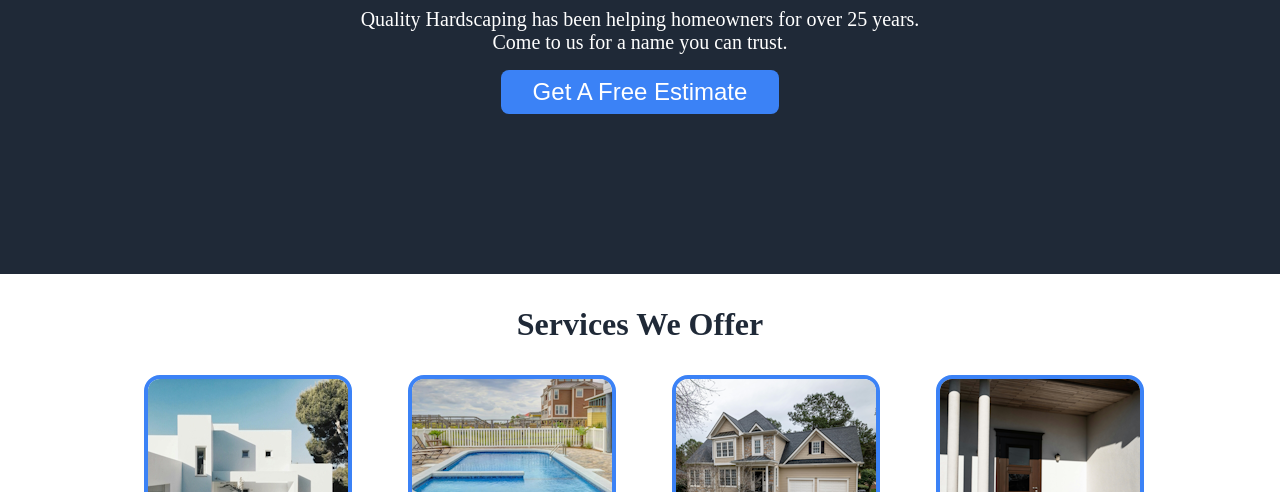
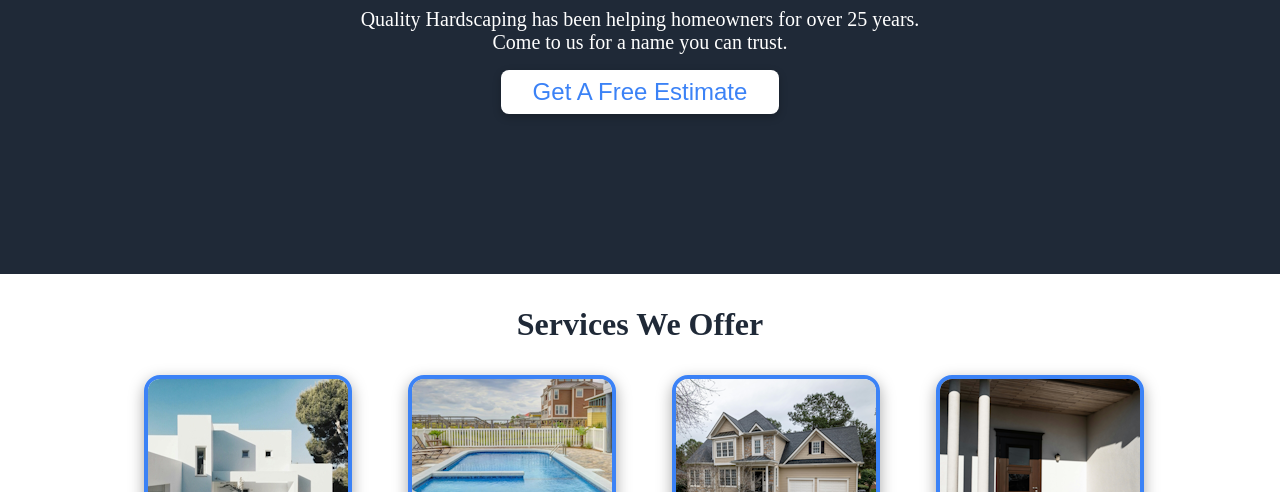
Before and after one commit to ChristopherSchopf/quality-work, a plain HTML site: page index.html in a window 1280 px wide. In both pictures the pointer is over the button "Get A Free Estimate". Shown: the part 711-1203 px from the top of the page. Drawn offline with Linux system fonts and the light colour scheme.

Commit message:
Style Updates
Add styling to header section button.

Add box shadow to header section image.

```diff
--- a/styles.css
+++ b/styles.css
@@ -48,6 +48,7 @@ ul {
 .header-container img {
     max-width: 100%;
     height: auto;
+    box-shadow: rgba(0, 0, 0, 0.35) 0px 5px 15px;
 }
 
 .header-container button {
@@ -59,6 +60,12 @@ ul {
     border-radius: .5rem;
     border-style: none;
     border-color: #3B82F6;
+    box-shadow: rgba(0, 0, 0, 0.24) 0px 3px 8px;
+}
+
+.header-container button:hover {
+    background-color: white;
+    color:#3B82F6;
 }
 
 .header-container h1 {
@@ -91,6 +98,7 @@ ul {
 .services-container img {
     border-radius: 1rem;
     border: .25rem solid #3B82F6;
+    box-shadow: rgba(0, 0, 0, 0.35) 0px 5px 15px;
 }
 
 .service {
```
